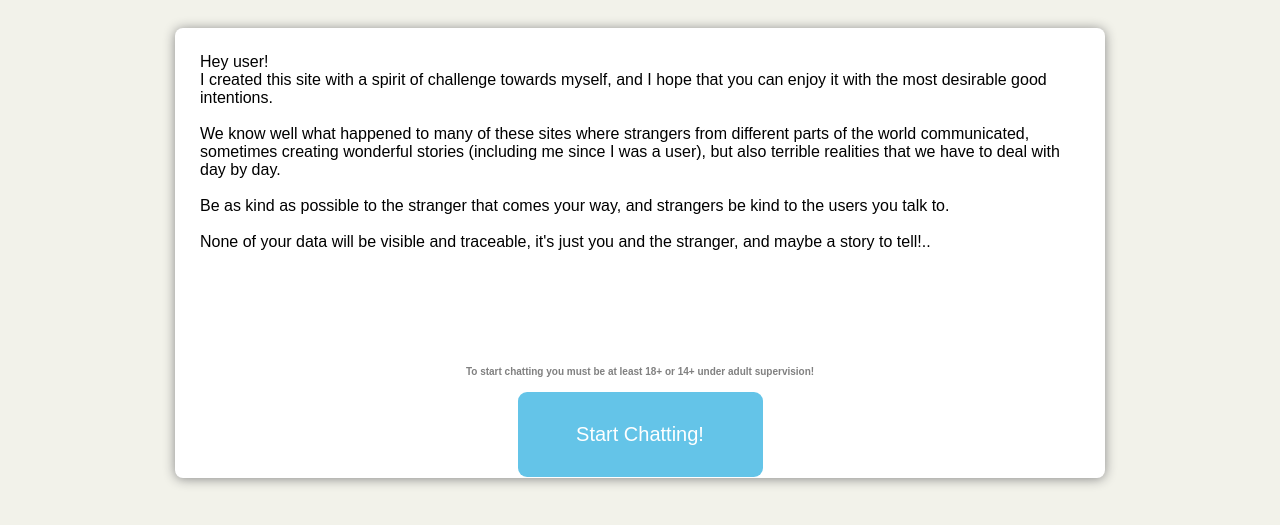
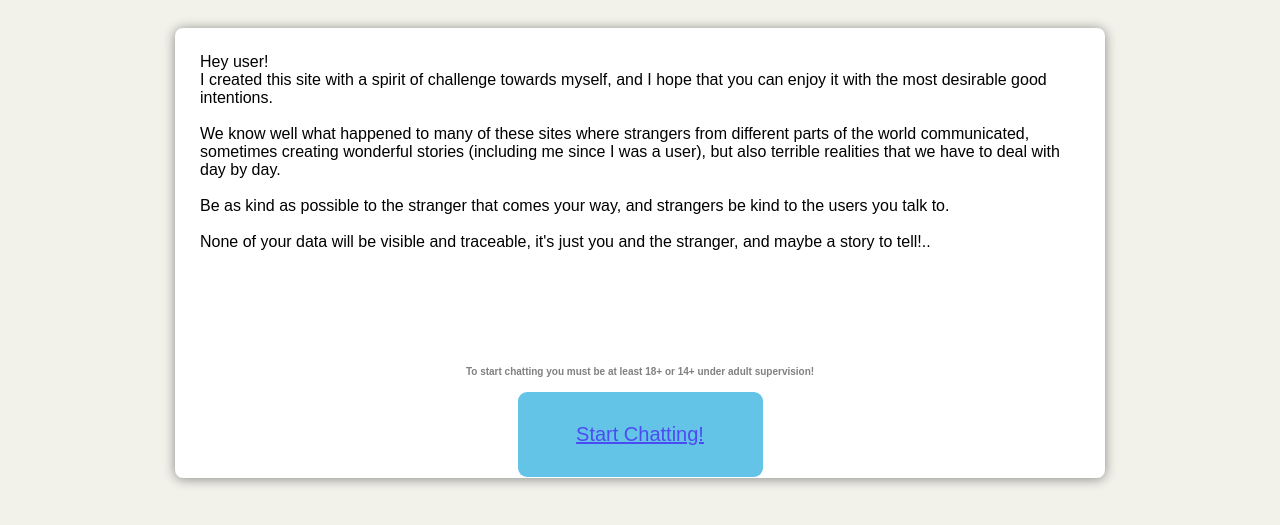
Before and after one commit to jacop3/TalkHub, a website: page index.html in a window 1280 px wide. Shown: the part 149-674 px from the top of the page. Drawn offline with nearby package versions, Linux system fonts and the light colour scheme; no server answers.

Commit message:
Update index.html

```diff
--- a/index.html
+++ b/index.html
@@ -89,7 +89,7 @@ p{
             None of your data will be visible and traceable, it's just you and the stranger, and maybe a story to tell!..</p>
         <p id="text2"><b>To start chatting you must be at least 18+ or 14+ under adult supervision!</bb></p>
     <form id="user-form">
-        <button type="submit" id="button">Start Chatting!</button>
+        <button type="submit" id="button"><a href="https://www.example.com">Start Chatting!</a></button>
     </form>
     </div>
 
@@ -103,11 +103,11 @@ p{
             });
 
 
-        document.getElementById('user-form').addEventListener('submit', (event) => {
+        /*document.getElementById('user-form').addEventListener('submit', (event) => {
             event.preventDefault();
             // Redirect to chat page with query parameters
             window.location.href = `/talkhub/chat.html`;
-        });
+        });*/
 
         document.getElementById('logo').addEventListener('click', function() {
             window.location.href = "/talkhub/";
```
